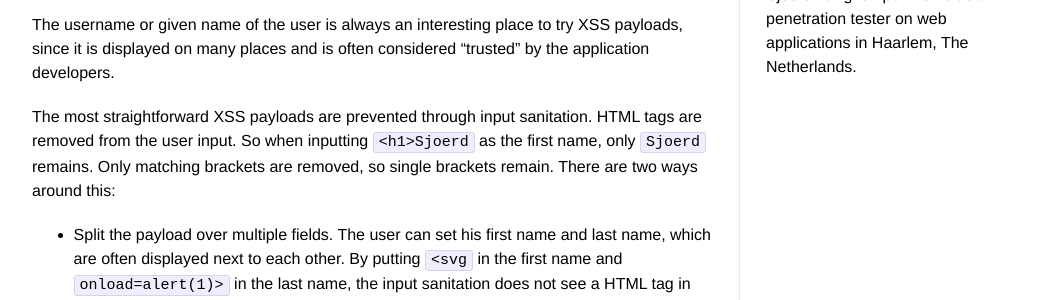
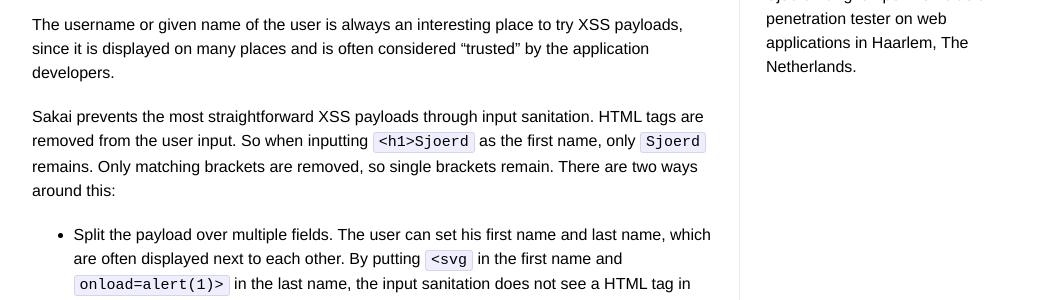
Before and after one commit to Sjord/Sjord.github.io, a Jekyll site: the page built from _posts/2019-09-03-xss-in-sakai.md, in a window 1280 px wide and 900 px high, scrolled down 442 px. Shown: the part 152-452 px from the top of the window, without its empty margins (108-1145 px from the left). Built offline with Jekyll 4.4.1, drawn with Linux system fonts in a browser that asks for light colours.

Commit message:
Clarify sanitazation

```diff
--- a/_posts/2019-09-03-xss-in-sakai.md
+++ b/_posts/2019-09-03-xss-in-sakai.md
@@ -15,7 +15,7 @@ Some applications are riddled with XSS, because they don't have a structural pre
 
 The username or given name of the user is always an interesting place to try XSS payloads, since it is displayed on many places and is often considered "trusted" by the application developers.
 
-The most straightforward XSS payloads are prevented through input sanitation. HTML tags are removed from the user input. So when inputting `<h1>Sjoerd` as the first name, only `Sjoerd` remains. Only matching brackets are removed, so single brackets remain. There are two ways around this:
+Sakai prevents the most straightforward XSS payloads through input sanitation. HTML tags are removed from the user input. So when inputting `<h1>Sjoerd` as the first name, only `Sjoerd` remains. Only matching brackets are removed, so single brackets remain. There are two ways around this:
 
 * Split the payload over multiple fields. The user can set his first name and last name, which are often displayed next to each other. By putting `<svg` in the first name and `onload=alert(1)>` in the last name, the input sanitation does not see a HTML tag in any of the fields, but the result is a complete tag: `<svg onload=alert(1)>`.
 * Insert a partial HTML tag. The tag doesn't have to be closed, since there will be a `>` already on the page somewhere. If the first name is displayed within a `<div>` element, and we inject `<svg onload=alert(1) `, the closing element of the div closes our tag: `<div><svg onload=alert(1) </div>`.
```
